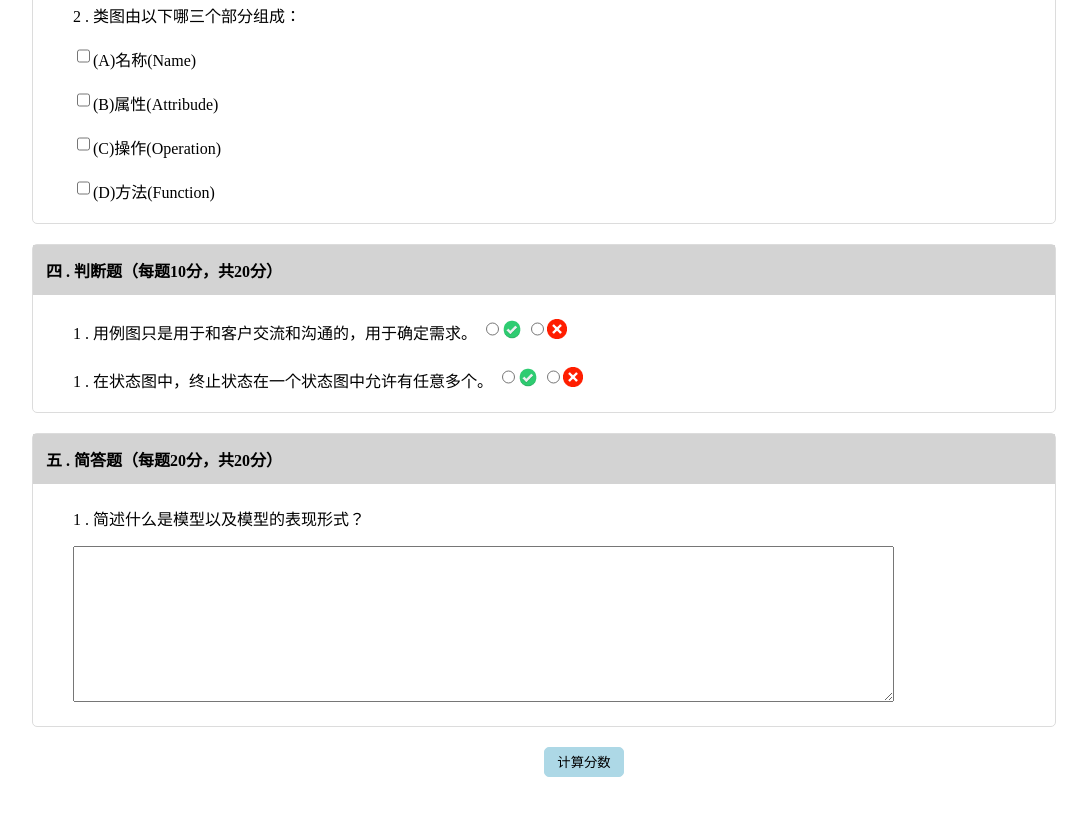
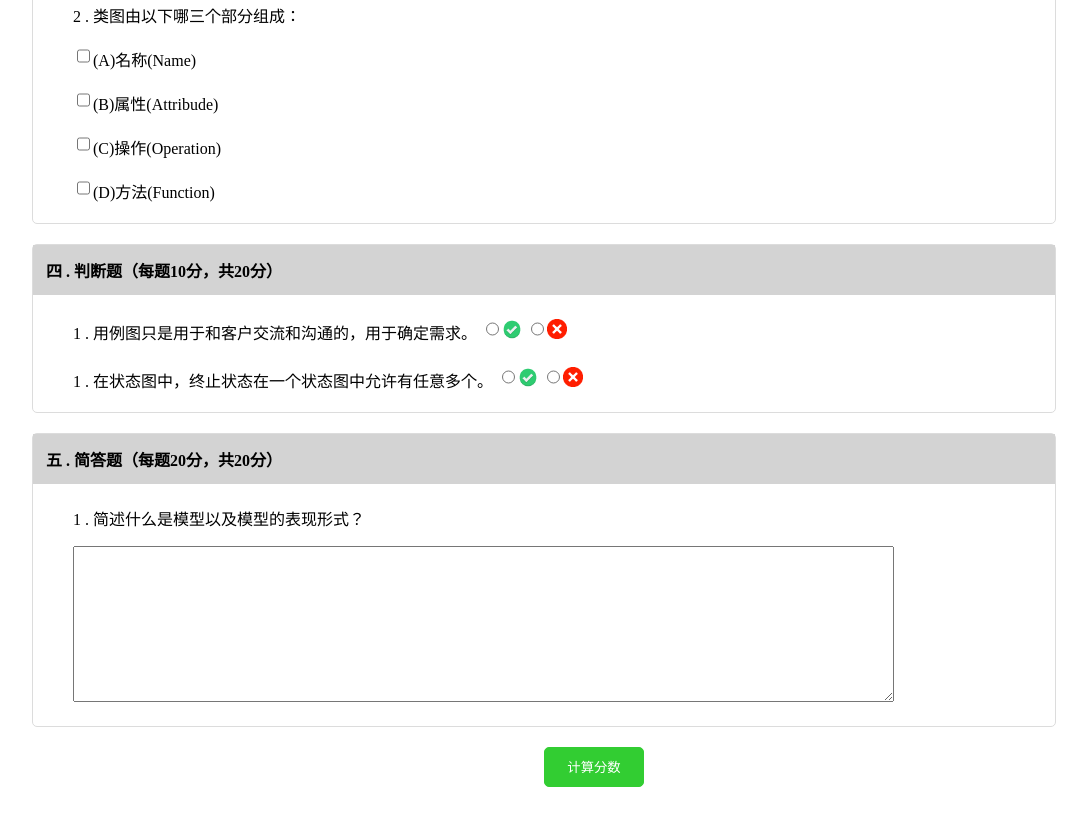
Before and after one commit to DQing/--homework, a plain HTML site: page Second-SiWo-HomeWork/CSS/html.html in a window 1280 px wide. Shown: the part 1357-2182 px from the top of the page, without its empty margins (96-1183 px from the left). Drawn offline with Linux system fonts and the light colour scheme.

Commit message:
add style

```diff
--- a/Second-SiWo-HomeWork/CSS/css.css
+++ b/Second-SiWo-HomeWork/CSS/css.css
@@ -52,9 +52,10 @@ body {
     height: 20px;
 }
 #content #submit input{
-    border: 1px solid lightblue;
-    background-color: lightblue;
-    height: 30px;
-    width: 80px;
+    border: 1px solid limegreen;
+    background-color: limegreen;
+    color: white;
+    height: 40px;
+    width: 100px;
     margin-left: 50%;
 }
```
Also changed, not shown: 1 other file.
